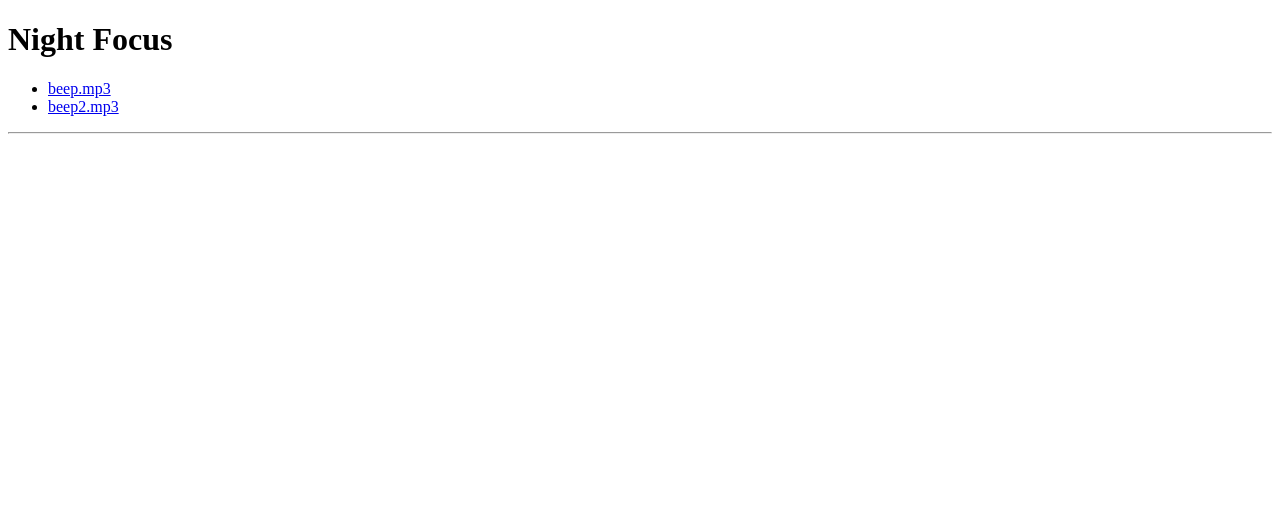
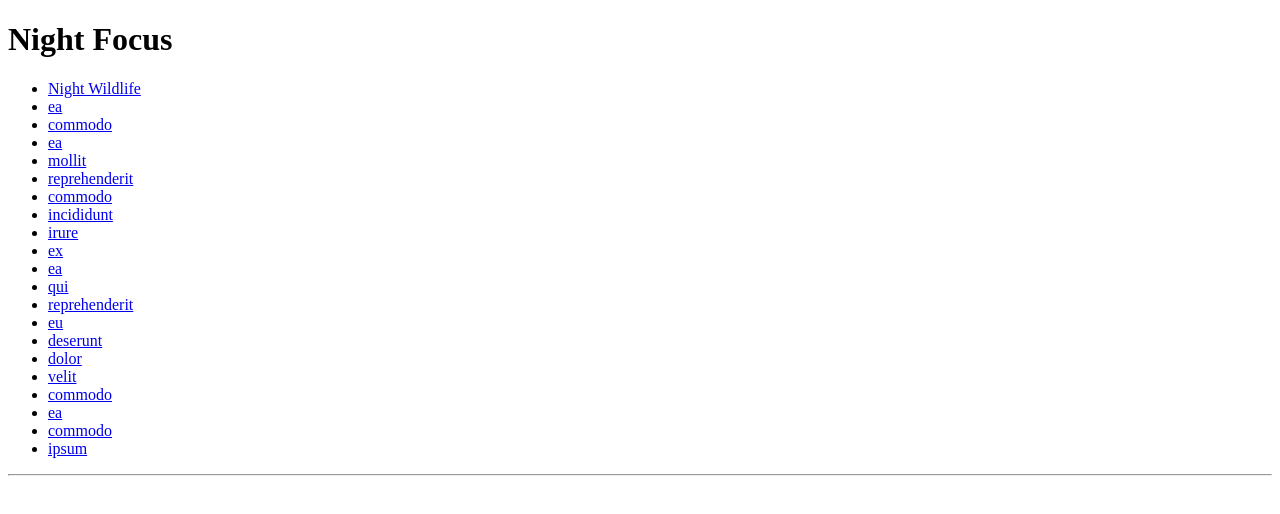
Before and after one commit to arabello/akora, a React (Create React App) app: page / in a window 1280 px wide. Shown: the top 514 px of the page. Built offline with nearby package versions, Linux system fonts and the light colour scheme.

Commit message:
feat(core): Add sources library (fake date). Refactor mixer.

```diff
--- a/src/App.tsx
+++ b/src/App.tsx
@@ -1,32 +1,59 @@
-import { useState } from "react";
-import Mixer, { TrackInfo } from "./mixer";
-
-const BASE_PATH = "assets";
+import { useEffect, useState } from "react";
+import { fetchLibrary, Source } from "./library";
+import Mixer, { ChannelInfo } from "./mixer";
 
 const mixer = new Mixer();
 
-const library: Map<string, string> = new Map();
-[`beep.mp3`, `beep2.mp3`].map((id) => library.set(id, `${BASE_PATH}/${id}`));
+type Track = Source & ChannelInfo;
 
 const App = () => {
-  const [tracksInfo, setTracksInfo] = useState<Array<TrackInfo>>([]);
+  const [library, setLibrary] = useState<Array<Source>>([]);
+  useEffect(() => {
+    fetchLibrary()
+      .then((x) => setLibrary(x))
+      .catch(console.error);
+  }, []);
 
-  mixer.on("load", () => setTracksInfo(mixer.tracks()));
-  mixer.on("remove", () => setTracksInfo(mixer.tracks()));
-  mixer.on("volume", () => setTracksInfo(mixer.tracks()));
+  const [tracks, setTracks] = useState<Array<Track>>([]);
+
+  const loadTrack = (source: Source) => {
+    const chInfo = mixer.load(source.id, source.url);
+    setTracks(
+      tracks.concat({
+        ...source,
+        ...chInfo,
+      })
+    );
+  };
+
+  const removeTrack = (id: string) => {
+    mixer.remove(id);
+    setTracks(tracks.filter((t) => t.id !== id));
+  };
+
+  const fadeTrackVolume = (id: string, step: number) => {
+    try {
+      const updatedVolume = mixer.channel(id).fader(step);
+      setTracks(
+        tracks.map((t) => (t.id === id ? { ...t, volume: updatedVolume } : t))
+      );
+    } catch (e) {
+      console.error(e);
+    }
+  };
 
   return (
     <div>
       <h1>Night Focus</h1>
       <div>
         <ul>
-          {Array.from(library.entries()).map(([id, url]) => (
-            <li key={id}>
-              {tracksInfo.map((x) => x.id).includes(id) ? (
-                <span>{id}</span>
+          {library.map((source) => (
+            <li key={source.id}>
+              {tracks.map((x) => x.id).includes(source.id) ? (
+                <span>{source.name}</span>
               ) : (
-                <a href="#" onClick={() => mixer.load(id, url)}>
-                  {id}
+                <a href="#" onClick={() => loadTrack(source)}>
+                  {source.name}
                 </a>
               )}
             </li>
@@ -36,19 +63,15 @@ const App = () => {
       <hr />
       <div>
         <ul>
-          {tracksInfo.map((track) => (
+          {tracks.map((track) => (
             <li key={track.id}>
-              <button onClick={() => mixer.track(track.id).fader(0.2)}>
-                +
-              </button>
+              <button onClick={() => fadeTrackVolume(track.id, 0.2)}>+</button>
               {` `}
-              <button onClick={() => mixer.track(track.id).fader(-0.2)}>
-                -
-              </button>
+              <button onClick={() => fadeTrackVolume(track.id, -0.2)}>-</button>
               {` `}
-              <button onClick={() => mixer.remove(track.id)}>x</button>
+              <button onClick={() => removeTrack(track.id)}>x</button>
               {` `}
-              <span>{track.id}</span>
+              <span>{track.name}</span>
               {` `}
               {track.volume > 0 && <span>|</span>}
               <span>{`-`.repeat(Math.round(track.volume * 10))}</span>
--- /dev/null
+++ b/src/library.ts
@@ -0,0 +1,10 @@
+import { default as sources } from "./sources.json";
+
+export type Source = {
+  id: string;
+  name: string;
+  url: string;
+};
+
+export const fetchLibrary: () => Promise<Array<Source>> = () =>
+  new Promise((res) => res(sources));
--- a/src/mixer.ts
+++ b/src/mixer.ts
@@ -2,17 +2,17 @@ import { Howl } from "howler";
 
 Howler.autoSuspend = false;
 
-export class InvalidTrack extends Error { }
-export class VolumeOutOfRange extends Error { }
-export class VolumeStepOutOfRange extends VolumeOutOfRange { }
+export class InvalidTrack extends Error {}
+export class VolumeOutOfRange extends Error {}
+export class VolumeStepOutOfRange extends VolumeOutOfRange {}
 
-export type TrackInfo = {
+export type ChannelInfo = {
   id: string;
   url: string;
   volume: number;
 };
 
-class Track extends Howl {
+class Channel extends Howl {
   private _url: string;
   private _fadingDuration: number;
   constructor(url: string) {
@@ -43,36 +43,24 @@ class Track extends Howl {
       this.volume() + step < 0
         ? 0
         : this.volume() + step > 1
-          ? 1
-          : this.volume() + step;
-    console.log("newVolume", newVolume);
+        ? 1
+        : this.volume() + step;
 
     // Fading duration can't be 0 https://github.com/goldfire/howler.js/issues/1549
-    return this.fade(
-      this.volume(),
-      newVolume,
-      fading || this._fadingDuration || 1
-    ).volume();
+    this.fade(this.volume(), newVolume, fading || this._fadingDuration || 1);
+
+    return newVolume;
   }
 }
 
-export type Event = "load" | "remove" | "volume";
-export type EventCallback = (id: string) => void;
-
 class Mixer {
-  private _tracks: Map<string, Track>;
-  private _callbacks: { [k in Event]: EventCallback };
+  private _tracks: Map<string, Channel>;
 
   constructor() {
     this._tracks = new Map();
-    this._callbacks = {
-      load: () => { },
-      remove: () => { },
-      volume: () => { },
-    };
   }
 
-  public tracks(): Array<TrackInfo> {
+  public channels(): Array<ChannelInfo> {
     return Array.from(this._tracks.entries()).map(([id, track]) => ({
       id,
       url: track.url(),
@@ -80,7 +68,7 @@ class Mixer {
     }));
   }
 
-  public track(id: string): Track {
+  public channel(id: string): Channel {
     const t = this._tracks.get(id);
 
     if (t) {
@@ -90,28 +78,21 @@ class Mixer {
     throw new InvalidTrack(`track: Track with id=${id} was not loaded`);
   }
 
-  public load(id: string, src: string): void {
-    const track = new Track(src);
+  public load(id: string, url: string): ChannelInfo {
+    const track = new Channel(url);
     this._tracks.set(id, track);
-    track.on("fade", () => this._callbacks.volume(id));
-    this._callbacks.load(id);
+    return {
+      id,
+      url,
+      volume: track.volume(),
+    };
   }
 
   public remove(id: string): void {
     const track = this._tracks.get(id);
     if (track) {
       track.unload();
-      this._tracks.delete(id);
-      this._callbacks.remove(id);
     }
-  }
-
-  public on(event: Event, callback: EventCallback): void {
-    this._callbacks[event] = callback;
-  }
-
-  public off(event: Event): void {
-    this._callbacks[event] = () => { };
   }
 }
 
--- /dev/null
+++ b/src/sources.json
@@ -0,0 +1,107 @@
+[
+  {
+    "id": "612d5971-f85e-41ce-8791-0823f9369630",
+    "name": "Night Wildlife",
+    "url": "./assets/night-wildlife.mp3"
+  },
+  {
+    "id": "fb7b30ca-e25c-4232-b0d4-f72abbf8ab95",
+    "name": "ea",
+    "url": "./assets/beep.mp3"
+  },
+  {
+    "id": "d1714773-a397-4575-b0f2-41f6c6dac9f9",
+    "name": "commodo",
+    "url": "./assets/beep.mp3"
+  },
+  {
+    "id": "6855ab13-d74b-4816-a254-e7e3368cadcb",
+    "name": "ea",
+    "url": "./assets/beep.mp3"
+  },
+  {
+    "id": "433e3812-9123-40ff-ba80-b49532f4348b",
+    "name": "mollit",
+    "url": "./assets/beep.mp3"
+  },
+  {
+    "id": "4766ee85-1151-48fc-9845-12bd847d61fa",
+    "name": "reprehenderit",
+    "url": "./assets/beep.mp3"
+  },
+  {
+    "id": "6770b73c-6150-4fcf-a604-87e25e3c741e",
+    "name": "commodo",
+    "url": "./assets/beep.mp3"
+  },
+  {
+    "id": "54bc0506-053c-42c7-9bb8-0b6601870e50",
+    "name": "incididunt",
+    "url": "./assets/beep.mp3"
+  },
+  {
+    "id": "d92d497d-8de5-46f4-8c28-956fa3bbe48b",
+    "name": "irure",
+    "url": "./assets/beep.mp3"
+  },
+  {
+    "id": "51dc4c4c-bcd5-4fc2-b185-b299f8ad3e66",
+    "name": "ex",
+    "url": "./assets/beep.mp3"
+  },
+  {
+    "id": "70926cb1-5c51-4f34-ba7e-5d1c5d91eb8d",
+    "name": "ea",
+    "url": "./assets/beep.mp3"
+  },
+  {
+    "id": "717d3447-c801-43c3-a285-8cc9ace85f16",
+    "name": "qui",
+    "url": "./assets/beep.mp3"
+  },
+  {
+    "id": "e3e7a526-6a3f-42da-b15c-7042a345974b",
+    "name": "reprehenderit",
+    "url": "./assets/beep.mp3"
+  },
+  {
+    "id": "4235d01b-bb65-4d8d-afbf-a23561c84402",
+    "name": "eu",
+    "url": "./assets/beep.mp3"
+  },
+  {
+    "id": "7788df56-9fe2-4ec8-baec-34b23a6b6a84",
+    "name": "deserunt",
+    "url": "./assets/beep.mp3"
+  },
+  {
+    "id": "845cd107-d56f-4157-a875-367916836154",
+    "name": "dolor",
+    "url": "./assets/beep.mp3"
+  },
+  {
+    "id": "36dd1f7d-e907-4db9-ae4b-ac3f8216ae21",
+    "name": "velit",
+    "url": "./assets/beep.mp3"
+  },
+  {
+    "id": "32ecc4ab-dc6c-4382-969e-3cb59dd7c6ea",
+    "name": "commodo",
+    "url": "./assets/beep.mp3"
+  },
+  {
+    "id": "90d9760f-5a06-4661-b191-b49983aeecf7",
+    "name": "ea",
+    "url": "./assets/beep.mp3"
+  },
+  {
+    "id": "9ab33790-10ec-47a4-9ed9-ee3e2c1acffa",
+    "name": "commodo",
+    "url": "./assets/beep.mp3"
+  },
+  {
+    "id": "e8d38cb7-c76b-45d4-85d8-fdc0e6336580",
+    "name": "ipsum",
+    "url": "./assets/beep.mp3"
+  }
+]
```
Also changed, not shown: 1 other file (tests, documents, lock files or other folders).
